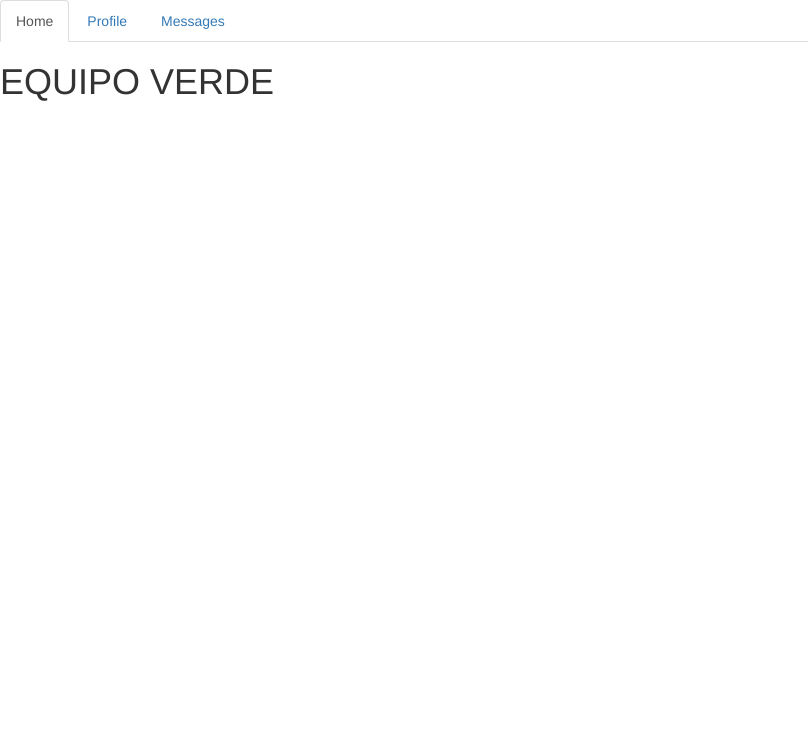
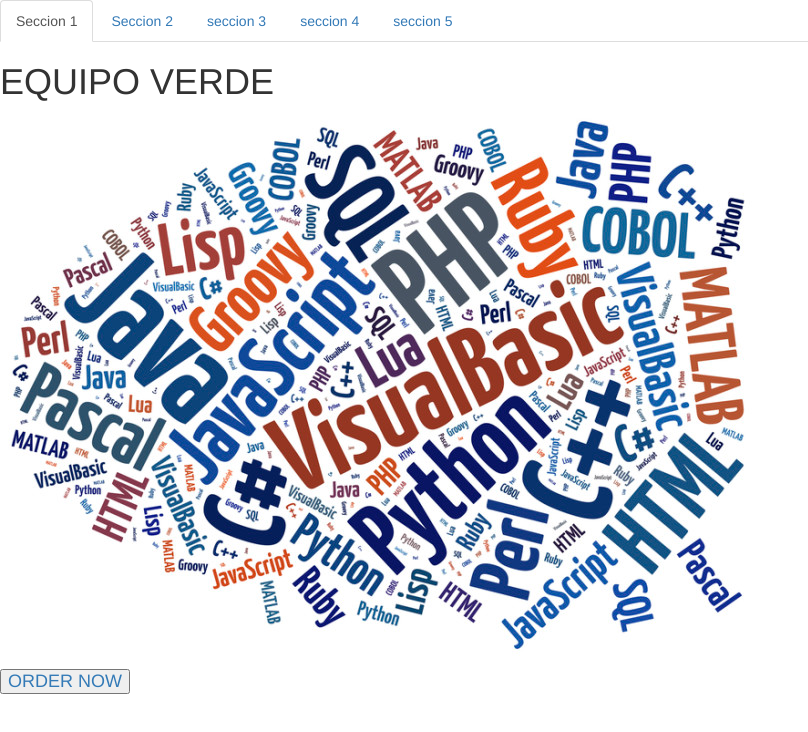
Before and after one commit to desdeapps3fjlrutez/practicasGit5B, a plain HTML site: page verde/paginas/Principal.html in a window 1280 px wide. Shown: the whole page, without its empty margins (0-808 px from the left). Drawn offline with Linux system fonts and the light colour scheme; files that its build step writes are made by us from their sources.

Commit message:
actualizacion de Pagina principal

```diff
--- a/verde/paginas/Principal.html
+++ b/verde/paginas/Principal.html
@@ -1,6 +1,6 @@
 <html>
 <head>
-	 <link href="../css/bootstrap.css" rel="stylesheet" type="text/css"/>
+	 <link href="../bootstrap-3.3.6-dist/css/bootstrap.css" rel="stylesheet" type="text/css"/>
 	<title>Trabajo en Equipo</title>
 
 </head>
@@ -9,12 +9,32 @@
 	<div>
 
 		<ul class="nav nav-tabs">
-  			<li role="presentation" class="active"><a href="#">Home</a></li>
-  			<li role="presentation"><a href="#">Profile</a></li>
-  			<li role="presentation"><a href="#">Messages</a></li>
+  			<li role="presentation" class="active"><a href="#">Seccion 1</a></li>
+  			<li role="presentation"><a href="#">Seccion 2</a></li>
+  			<li role="presentation"><a href="#">seccion 3</a></li>
+  			<li role="presentation"><a href="#">seccion 4</a></li>
+  			<li role="presentation"><a href="#">seccion 5</a></li>
 		</ul>
 
 	</div>
 <h1>EQUIPO VERDE</h1>
+
+<div>
+	 <a href="single.html"><div class="product-grid">
+						<div class="more-product-info"></div>
+						<div class="product-img b-link-stripe b-animate-go  thickbox">
+							<img src="/imagenes/lenguajes.jpg" class="img-responsive" alt=""/>
+							<div class="b-wrapper">
+							<h4 class="b-animate b-from-left  b-delay03">
+							<button class="btns">ORDER NOW</button>
+							</h4>
+							</div>
+						</div></a>
+
+					</div>
+					<div class="clearfix"></div>
+
+</div>
 </body>
+
 </html>
```
